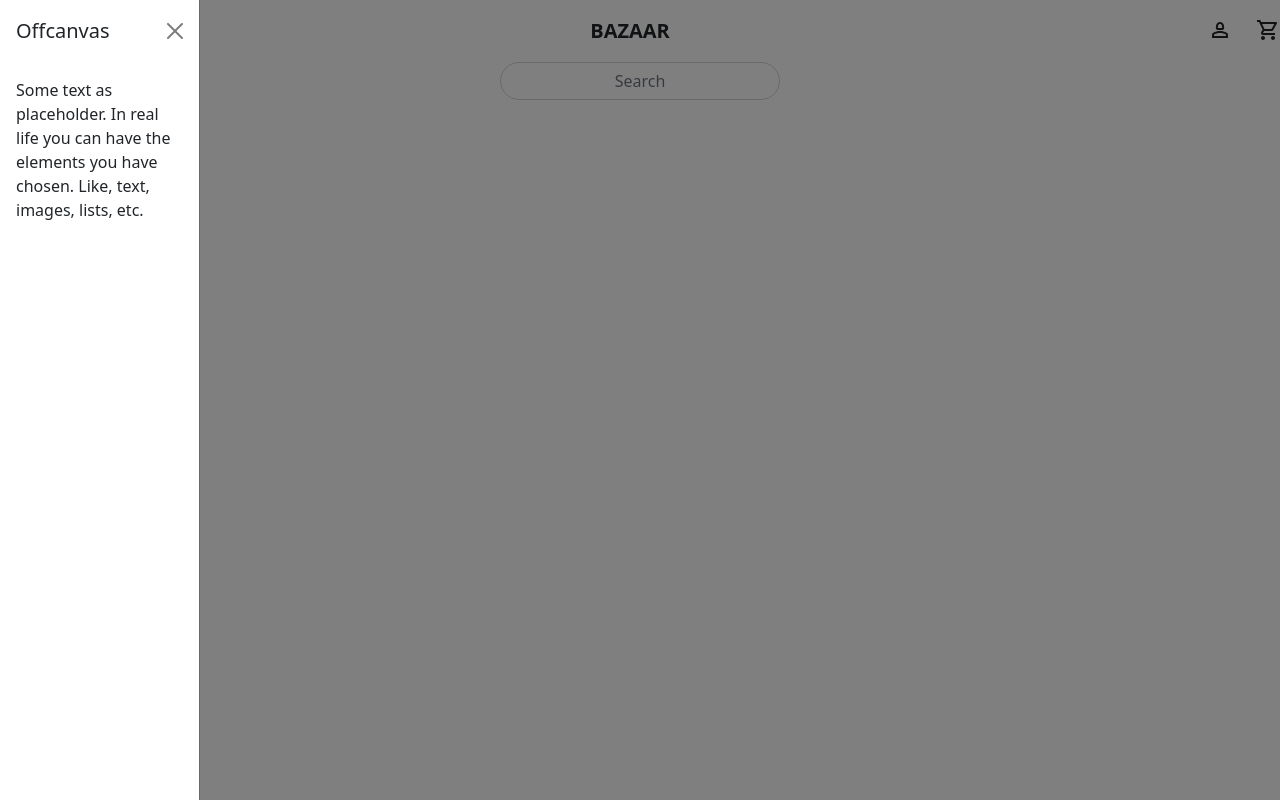
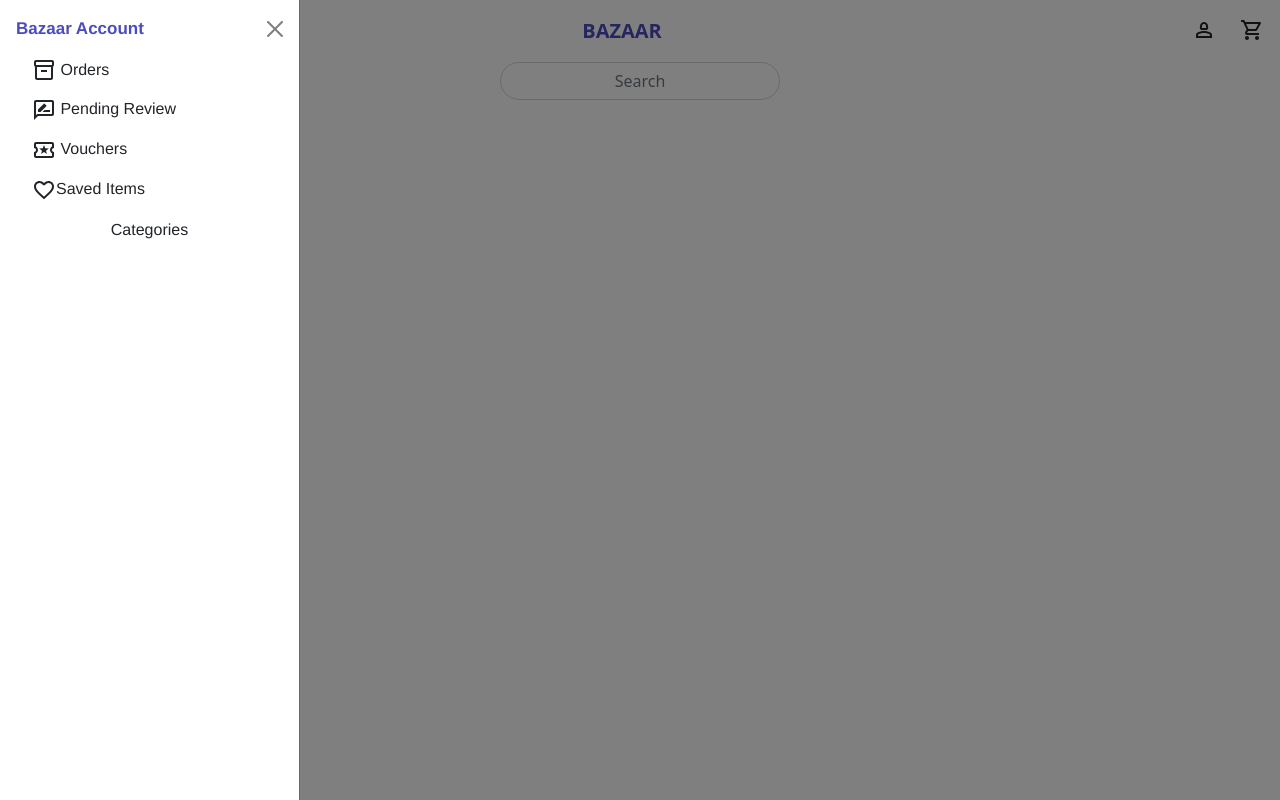
Before and after one commit to michaelchristwin/Bazaar, a Next.js app: page / in a window 1280 px wide. Both pictures are taken after a click on the button 26 px from the left and 39 px from the top of the page. Built offline with nearby package versions, Linux system fonts and the light colour scheme.

Commit message:
New products

```diff
--- /dev/null
+++ b/components/Productsm.tsx
@@ -0,0 +1,24 @@
+interface ProdProps {
+  img: string;
+  name: string;
+}
+import Image from "next/image";
+import React from "react";
+function ProductSm({ img, name }: ProdProps) {
+  return (
+    <div className="prodsm shadow rounded pt-1">
+      <div className="im-div">
+        <Image
+          src={img}
+          alt="phone"
+          width={60}
+          height={100}
+          className="py-2 prod-img mx-auto d-block"
+        />
+      </div>
+      <p className="text-center">Phones</p>
+    </div>
+  );
+}
+
+export default ProductSm;
--- a/pages/index.tsx
+++ b/pages/index.tsx
@@ -5,6 +5,11 @@
 import "bootstrap/dist/css/bootstrap.min.css";
 import MenuIcon from "@mui/icons-material/Menu";
 import Offcanvas from "react-bootstrap/Offcanvas";
+import Inventory2OutlinedIcon from "@mui/icons-material/Inventory2Outlined";
+import RateReviewOutlinedIcon from "@mui/icons-material/RateReviewOutlined";
+import LocalActivityOutlinedIcon from "@mui/icons-material/LocalActivityOutlined";
+import FavoriteBorderOutlinedIcon from "@mui/icons-material/FavoriteBorderOutlined";
+import ProductSm from "@/components/Productsm";
 
 function Home(): JSX.Element {
   const [open, setOpen] = useState<boolean>(false);
@@ -14,7 +19,7 @@
   return (
     <main className="">
       <div className="pt-3 d-flex justify-content-between">
-        <button className="btn menu border ms-2" onClick={handleShow}>
+        <button className="btn menu ms-2" onClick={handleShow}>
           <MenuIcon />
         </button>
         <p className="d-block ms-2 brand">BAZAAR</p>
@@ -23,7 +28,7 @@
             <Person2OutlinedIcon className="me-4 person" />
           </p>
           <p>
-            <ShoppingCartOutlinedIcon className="mr-3 cart" />
+            <ShoppingCartOutlinedIcon className="me-3 cart" />
           </p>
         </div>
       </div>
@@ -37,13 +42,30 @@
         />
         <SearchOutlinedIcon className="search-icon" />
       </fieldset>
+      <section className="p-3">
+        <ProductSm img="/iphone.jpeg" name="Phones" />
+      </section>
       <Offcanvas show={open} onHide={handleClose} id="offcanvas">
         <Offcanvas.Header closeButton>
-          <Offcanvas.Title>Offcanvas</Offcanvas.Title>
+          <Offcanvas.Title className="title">Bazaar Account</Offcanvas.Title>
         </Offcanvas.Header>
-        <Offcanvas.Body>
-          Some text as placeholder. In real life you can have the elements you
-          have chosen. Like, text, images, lists, etc.
+        <Offcanvas.Body className="off-b">
+          <ul className="ul">
+            <li>
+              <Inventory2OutlinedIcon /> Orders
+            </li>
+            <li>
+              <RateReviewOutlinedIcon /> Pending Review
+            </li>
+            <li>
+              <LocalActivityOutlinedIcon /> Vouchers
+            </li>
+            <li>
+              <FavoriteBorderOutlinedIcon />
+              Saved Items
+            </li>
+          </ul>
+          <p className="text-center">Categories</p>
         </Offcanvas.Body>
       </Offcanvas>
     </main>
--- a/styles/globals.css
+++ b/styles/globals.css
@@ -10,6 +10,7 @@
 .brand {
   font-size: 20px;
   font-weight: 600;
+  color: rgba(48, 48, 181, 0.862);
 }
 .menu {
   background-color: rgba(236, 238, 241, 0.882);
@@ -18,5 +19,39 @@
   padding-bottom: 0 !important;
 }
 .offcanvas {
-  width: 200px !important;
+  width: 300px !important;
+  font-family: Helvetica;
 }
+.title {
+  font-size: 17px !important;
+  color: rgba(48, 48, 181, 0.862);
+  font-weight: 600 !important;
+}
+.ul {
+  list-style: none;
+}
+.ul li {
+  margin-top: 15px;
+}
+.ul li:nth-child(1) {
+  margin-top: 0px !important;
+}
+.off-b {
+  padding: 0px !important;
+}
+.prodsm {
+  height: 120px;
+  width: 100px;
+}
+.prod-img {
+  border-radius: 10px !important;
+  height: 90px !important;
+}
+.im-div {
+  background-color: rgb(231, 203, 166);
+  border-radius: 10px;
+  width: 90px;
+  display: block;
+  margin-left: auto;
+  margin-right: auto;
+}
```
Also changed, not shown: public/iphone.jpeg (added), public/menu.png (deleted).
